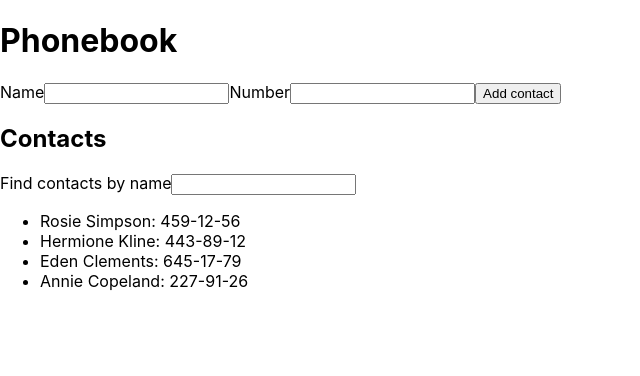
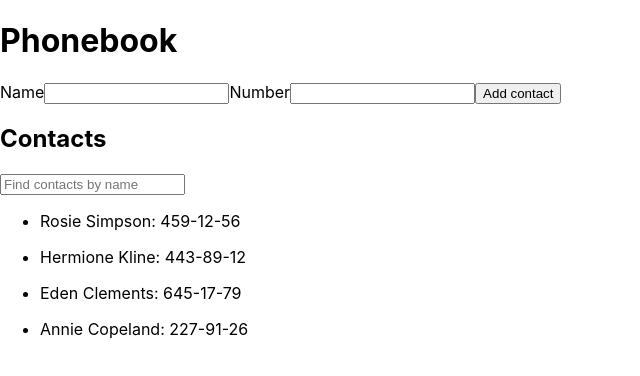
Before and after one commit to rostunho/goit-react-hw-02-phonebook, a React (Create React App) app: page / in a window 1280 px wide. Shown: the top 376 px of the page, without its empty margins (0-640 px from the left). Built offline with nearby package versions, Linux system fonts and the light colour scheme.

Commit message:
tt subtask-4 comleted

```diff
--- a/src/App.js
+++ b/src/App.js
@@ -1,5 +1,10 @@
 import React, { Component } from 'react';
-import { nanoid } from 'nanoid';
+
+import AppTitle from 'components/AppTitile/AppTitle';
+import ContactForm from 'components/ContactForm/ContactForm';
+import Title from 'components/Title/Title';
+import Filter from 'components/Filter/Filter';
+import ContactList from 'components/ContactList/ContactList';
 
 class App extends Component {
   state = {
@@ -10,38 +15,22 @@ class App extends Component {
       { id: 'id-4', name: 'Annie Copeland', number: '227-91-26' },
     ],
     filter: '',
-    name: '',
-    number: '',
   };
 
-  handleInput = event => {
-    // console.log(event.target.value);
-    // console.log(event.target.name);
-    const { name, value } = event.target;
+  handleFilter = event => {
+    const { value } = event.target;
 
-    this.setState({ [name]: value });
+    this.setState({ filter: value });
   };
 
-  handleSubmit = event => {
-    event.preventDefault();
-    // console.log(event.target);
-    const { name, number } = this.state;
-
-    const newContact = {
-      id: nanoid(),
-      name,
-      number,
-    };
-
+  createNewContact = newContact => {
     this.setState(prevState => ({
       contacts: [newContact, ...prevState.contacts],
-      name: '',
-      number: '',
     }));
   };
 
   render() {
-    const { contacts, name, number, filter } = this.state;
+    const { contacts, filter } = this.state;
 
     const normalizedFilter = filter.toLowerCase();
     const filteredContacts = contacts.filter(contact =>
@@ -50,52 +39,15 @@ class App extends Component {
 
     return (
       <>
-        <h1>Phonebook</h1>
-        <form onSubmit={this.handleSubmit}>
-          <label>
-            Name
-            <input
-              type="text"
-              name="name"
-              value={name}
-              onChange={this.handleInput}
-              pattern="^[a-zA-Zа-яА-Я]+(([' -][a-zA-Zа-яА-Я ])?[a-zA-Zа-яА-Я]*)*$"
-              title="Name may contain only letters, apostrophe, dash and spaces. For example Adrian, Jacob Mercer, Charles de Batz de Castelmore d'Artagnan"
-              required
-            />
-          </label>
-          <label>
-            Number
-            <input
-              type="tel"
-              name="number"
-              value={number}
-              onChange={this.handleInput}
-              pattern="\+?\d{1,4}?[-.\s]?\(?\d{1,3}?\)?[-.\s]?\d{1,4}[-.\s]?\d{1,4}[-.\s]?\d{1,9}"
-              title="Phone number must be digits and can contain spaces, dashes, parentheses and can start with +"
-              required
-            />
-          </label>
-
-          <button type="submit">Add contact</button>
-        </form>
-        <h2>Contacts</h2>
-        <label>
-          Find contacts by name
-          <input
-            type="text"
-            name="filter"
-            value={filter}
-            onChange={this.handleInput}
-          />
-        </label>
-        <ul>
-          {filteredContacts.map(({ id, name, number }) => (
-            <li key={id}>
-              {name}: {number}
-            </li>
-          ))}
-        </ul>
+        <AppTitle title="Phonebook" />
+        <ContactForm createContact={this.createNewContact} />
+        <Title title="Contacts" />
+        <Filter
+          filter={filter}
+          handleFilter={this.handleFilter}
+          placeholder="Find contacts by name"
+        />
+        <ContactList filteredContacts={filteredContacts} />
       </>
     );
   }
--- /dev/null
+++ b/src/components/AppTitile/AppTitle.jsx
@@ -0,0 +1,9 @@
+function AppTitle({ title }) {
+  return (
+    <div>
+      <h1>{title}</h1>
+    </div>
+  );
+}
+
+export default AppTitle;
--- /dev/null
+++ b/src/components/Contact/Contact.jsx
@@ -0,0 +1,12 @@
+function Contact({ name, number }) {
+  return (
+    <div>
+      <p>
+        {name}
+        <span>: {number}</span>
+      </p>
+    </div>
+  );
+}
+
+export default Contact;
--- /dev/null
+++ b/src/components/ContactForm/ContactForm.jsx
@@ -0,0 +1,68 @@
+import React, { Component } from 'react';
+import { nanoid } from 'nanoid';
+
+class ContactForm extends Component {
+  state = {
+    name: '',
+    number: '',
+  };
+
+  handleInput = event => {
+    const { name, value } = event.target;
+
+    this.setState({ [name]: value });
+  };
+
+  handleSubmit = event => {
+    event.preventDefault();
+
+    const { name, number } = this.state;
+
+    const newContact = {
+      id: nanoid(5),
+      name,
+      number,
+    };
+
+    this.props.createContact(newContact);
+
+    this.setState({ name: '', number: '' });
+  };
+
+  render() {
+    const { name, number } = this.state;
+
+    return (
+      <form onSubmit={this.handleSubmit}>
+        <label>
+          Name
+          <input
+            type="text"
+            name="name"
+            value={name}
+            onChange={this.handleInput}
+            pattern="^[a-zA-Zа-яА-Я]+(([' -][a-zA-Zа-яА-Я ])?[a-zA-Zа-яА-Я]*)*$"
+            title="Name may contain only letters, apostrophe, dash and spaces. For example Adrian, Jacob Mercer, Charles de Batz de Castelmore d'Artagnan"
+            required
+          />
+        </label>
+        <label>
+          Number
+          <input
+            type="tel"
+            name="number"
+            value={number}
+            onChange={this.handleInput}
+            pattern="\+?\d{1,4}?[-.\s]?\(?\d{1,3}?\)?[-.\s]?\d{1,4}[-.\s]?\d{1,4}[-.\s]?\d{1,9}"
+            title="Phone number must be digits and can contain spaces, dashes, parentheses and can start with +"
+            required
+          />
+        </label>
+
+        <button type="submit">Add contact</button>
+      </form>
+    );
+  }
+}
+
+export default ContactForm;
--- /dev/null
+++ b/src/components/ContactList/ContactList.jsx
@@ -0,0 +1,16 @@
+import Contact from 'components/Contact/Contact';
+
+function ContactList({ filteredContacts }) {
+  return (
+    <ul>
+      {filteredContacts.map(({ id, name, number }) => (
+        <li key={id}>
+          <Contact name={name} number={number} />
+          {/* {name}: {number} */}
+        </li>
+      ))}
+    </ul>
+  );
+}
+
+export default ContactList;
--- /dev/null
+++ b/src/components/Filter/Filter.jsx
@@ -0,0 +1,13 @@
+function Filter({ filter, handleFilter, placeholder }) {
+  return (
+    <input
+      type="text"
+      name="filter"
+      value={filter}
+      onChange={handleFilter}
+      placeholder={placeholder}
+    />
+  );
+}
+
+export default Filter;
--- /dev/null
+++ b/src/components/Title/Title.jsx
@@ -0,0 +1,9 @@
+function Title({ title }) {
+  return (
+    <div>
+      <h2>{title}</h2>
+    </div>
+  );
+}
+
+export default Title;
```
